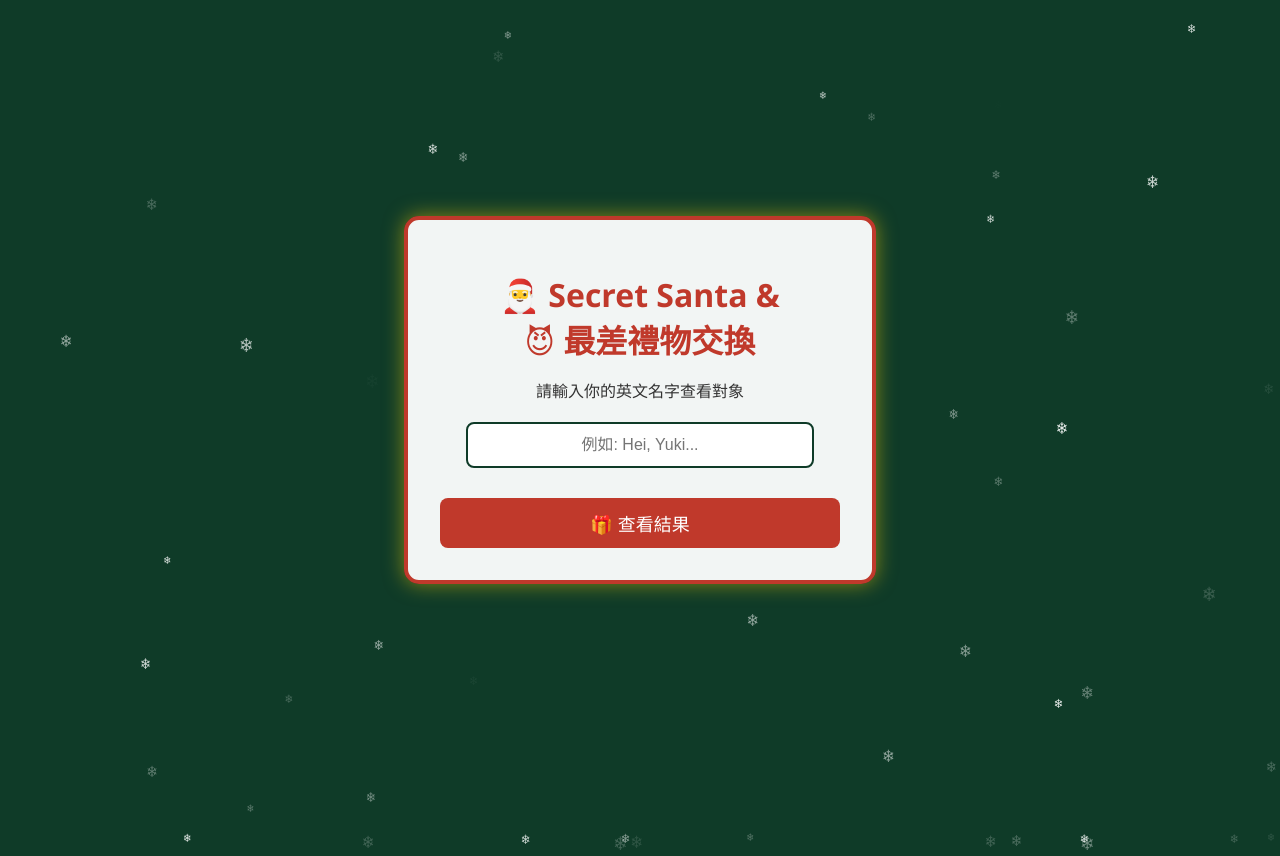
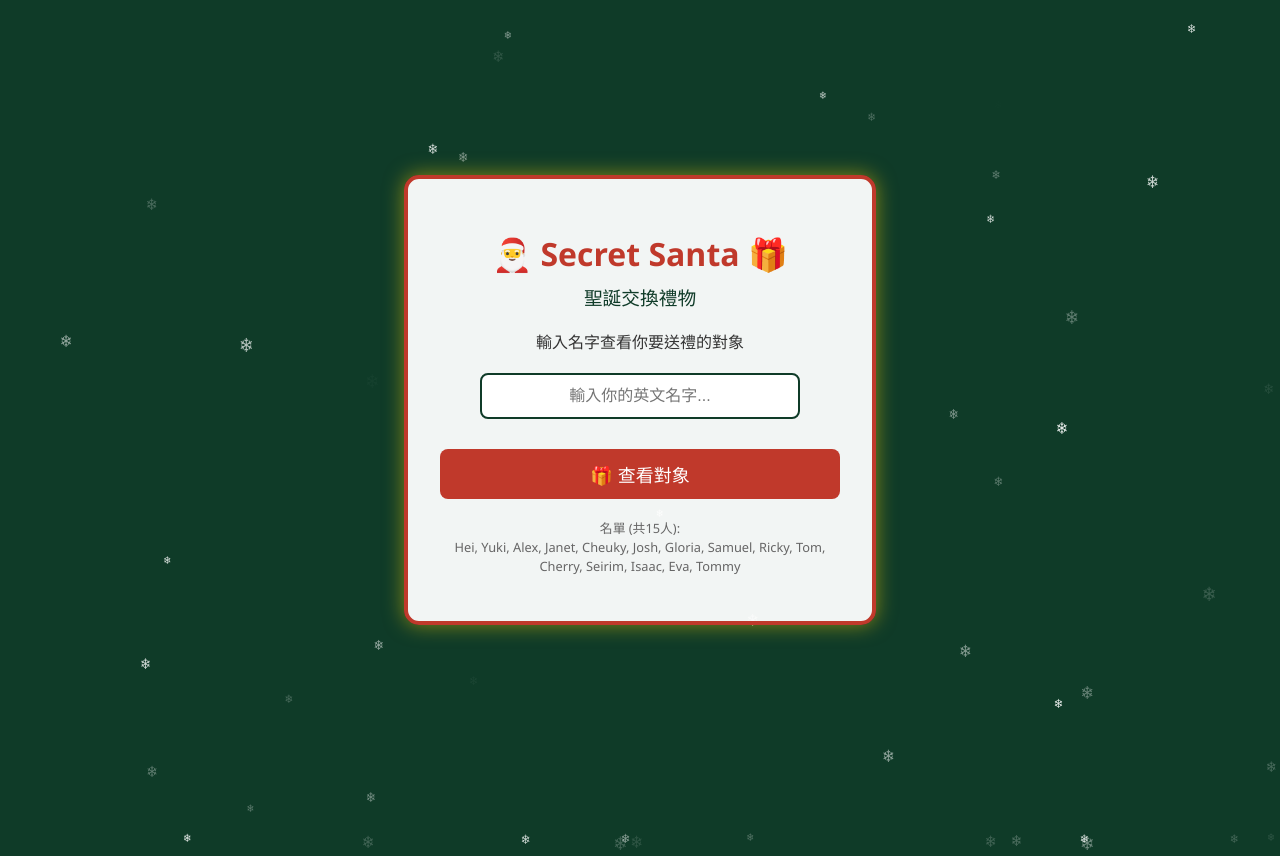
Before and after one commit to isaakios/Christmas-Party-, a plain HTML site: page index.html in a window 1280 px wide. Drawn offline with Linux system fonts and the light colour scheme.

Commit message:
Add files via upload

```diff
--- a/index.html
+++ b/index.html
@@ -1,9 +1,9 @@
-<!DOCTYPE html>
+<meta name='viewport' content='width=device-width, initial-scale=1'/><!DOCTYPE html>
 <html lang="zh-HK">
 <head>
     <meta charset="UTF-8">
     <meta name="viewport" content="width=device-width, initial-scale=1.0">
-    <title>🎄 聖誕派對禮物分配 2025 🎅</title>
+    <title>🎄 聖誕派對 Secret Santa 2025 🎅</title>
     <style>
         body {
             font-family: 'Segoe UI', Tahoma, Geneva, Verdana, sans-serif;
@@ -32,12 +32,6 @@
             to { transform: translateY(105vh); }
         }
 
-        /* fadeIn used by script */
-        @keyframes fadeIn {
-            from { opacity: 0; transform: translateY(-8px); }
-            to   { opacity: 1; transform: translateY(0); }
-        }
-
         .container {
             background-color: rgba(255, 255, 255, 0.95);
             padding: 2rem;
@@ -53,7 +47,13 @@
 
         h1 {
             color: #c0392b;
-            margin-bottom: 1rem;
+            margin-bottom: 0.5rem;
+        }
+
+        h3 {
+            color: #0f3b28;
+            margin-top: 0;
+            font-weight: normal;
         }
 
         .input-group {
@@ -97,24 +97,25 @@
         .result-card {
             background-color: #fce4ec;
             color: #333;
-            padding: 15px;
+            padding: 20px;
             border-radius: 10px;
             margin-bottom: 10px;
-            text-align: left;
+            text-align: center;
         }
 
         .result-title {
             font-weight: bold;
             color: #c0392b;
-            font-size: 1.1em;
+            font-size: 1.2em;
+            display: block;
+            margin-bottom: 10px;
         }
 
         .result-name {
-            font-size: 1.5em;
+            font-size: 2em;
             font-weight: bold;
             color: #0f3b28;
             display: block;
-            margin-top: 5px;
         }
 
         .error {
@@ -124,57 +125,63 @@
             display: none;
         }
 
-        .footer {
-            margin-top: 20px;
+        .names-list {
             font-size: 0.8em;
             color: #666;
+            margin-top: 20px;
+            line-height: 1.5;
         }
     </style>
 </head>
 <body>
 
     <div class="container">
-        <h1>🎅 Secret Santa & <br>😈 最差禮物交換</h1>
-        <p style="color: #333;">請輸入你的英文名字查看對象</p>
+        <h1>🎅 Secret Santa 🎁</h1>
+        <h3>聖誕交換禮物</h3>
+        <p style="color: #333;">輸入名字查看你要送禮的對象</p>
 
         <div class="input-group">
-            <input type="text" id="nameInput" placeholder="例如: Hei, Yuki..." onkeypress="handleEnter(event)">
+            <input type="text" id="nameInput" placeholder="輸入你的英文名字..." onkeypress="handleEnter(event)">
         </div>
 
-        <button onclick="revealGift()">🎁 查看結果</button>
+        <button onclick="revealGift()">🎁 查看對象</button>
         <p id="errorMsg" class="error">找不到這個名字，請檢查拼字！</p>
 
         <div id="result">
             <div class="result-card">
-                <span class="result-title">🎅 Secret Santa (好禮物):</span>
+                <span class="result-title">你要送禮物的對象是：</span>
                 <span id="santaTarget" class="result-name">---</span>
             </div>
-            <div class="result-card" style="background-color: #e8f5e9;">
-                <span class="result-title">😈 最差禮物交換:</span>
-                <span id="worstTarget" class="result-name">---</span>
-            </div>
-            <p style="color:#555; font-size:0.9em;">(請截圖保存，不要告訴別人喔！)</p>
+            <p style="color:#555; font-size:0.9em;">(請截圖保存，這是秘密喔！🤫)</p>
             <button onclick="resetform()" style="background-color: #555; font-size: 14px; padding: 8px;">🔄 清除畫面</button>
+        </div>
+
+        <div class="names-list">
+            <p>名單 (共15人):<br>Hei, Yuki, Alex, Janet, Cheuky, Josh, Gloria, Samuel, Ricky, Tom, Cherry, Seirim, Isaac, Eva, Tommy</p>
         </div>
     </div>
 
     <script>
-        // 參與者名單：Hei, Yuki, Alex, Janet, Cheuky, Josh, Gloria, Samuel, Ricky, Tom, Cherry, Seirim, Isaac
+        // 參與者名單更新：Hei, Yuki, Alex, Janet, Cheuky, Josh, Gloria, Samuel, Ricky, Tom, Cherry, Seirim, Isaac, Eva, Tommy (15人)
+        // 壞禮物環節已移除
 
+        // 重新隨機配對結果 (Circular Loop 確保無人落單)
         const assignments = {
-            "hei": ["Isaac", "Tom"],
-            "yuki": ["Cheuky", "Josh"],
-            "alex": ["Samuel", "Janet"],
-            "janet": ["Tom", "Gloria"],
-            "cheuky": ["Gloria", "Seirim"],
-            "josh": ["Yuki", "Ricky"],
-            "gloria": ["Alex", "Isaac"],
-            "samuel": ["Janet", "Yuki"],
-            "ricky": ["Seirim", "Cherry"],
-            "tom": ["Hei", "Cheuky"],
-            "cherry": ["Josh", "Samuel"],
-            "seirim": ["Ricky", "Hei"],
-            "isaac": ["Cherry", "Alex"]
+            "hei": "Eva",
+            "eva": "Janet",
+            "janet": "Ricky",
+            "ricky": "Tommy",
+            "tommy": "Alex",
+            "alex": "Seirim",
+            "seirim": "Josh",
+            "josh": "Cherry",
+            "cherry": "Isaac",
+            "isaac": "Cheuky",
+            "cheuky": "Tom",
+            "tom": "Yuki",
+            "yuki": "Gloria",
+            "gloria": "Samuel",
+            "samuel": "Hei"
         };
 
         function revealGift() {
@@ -182,23 +189,25 @@
             const resultDiv = document.getElementById('result');
             const errorMsg = document.getElementById('errorMsg');
             const santaDisplay = document.getElementById('santaTarget');
-            const worstDisplay = document.getElementById('worstTarget');
 
+            // 隱藏之前的錯誤或結果
             errorMsg.style.display = 'none';
             resultDiv.style.display = 'none';
 
             if (!inputName) return;
 
             if (assignments.hasOwnProperty(inputName)) {
-                const targets = assignments[inputName];
-                santaDisplay.textContent = targets[0];
-                worstDisplay.textContent = targets[1];
+                // 找到名字
+                const target = assignments[inputName];
+                santaDisplay.textContent = target;
 
+                // 顯示結果動畫
                 resultDiv.style.display = 'block';
                 resultDiv.style.animation = 'fadeIn 0.5s';
             } else {
+                // 找不到名字
                 errorMsg.style.display = 'block';
-                errorMsg.textContent = `找不到 "${document.getElementById('nameInput').value}", 請確認名單拼字 (Hei, Yuki, Alex...)`;
+                errorMsg.textContent = `找不到 "${document.getElementById('nameInput').value}"`;
             }
         }
 
@@ -213,6 +222,7 @@
             }
         }
 
+        // 飄雪特效
         function createSnowflake() {
             const snowflake = document.createElement('div');
             snowflake.classList.add('snowflake');
```
